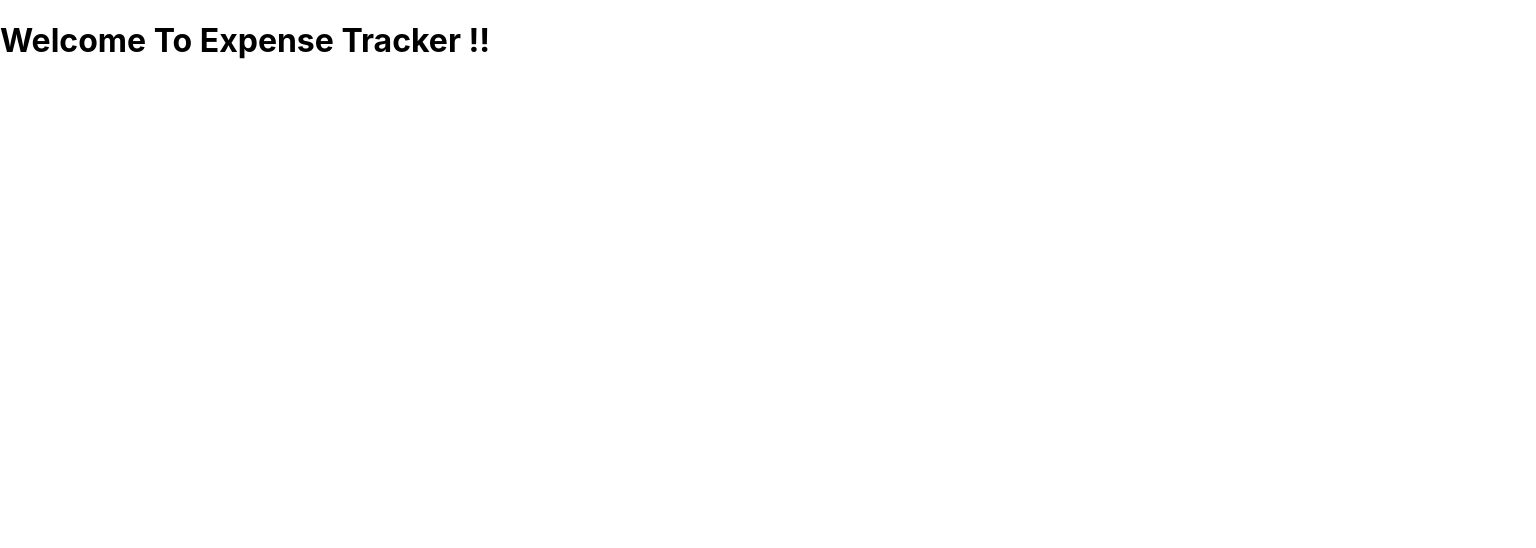
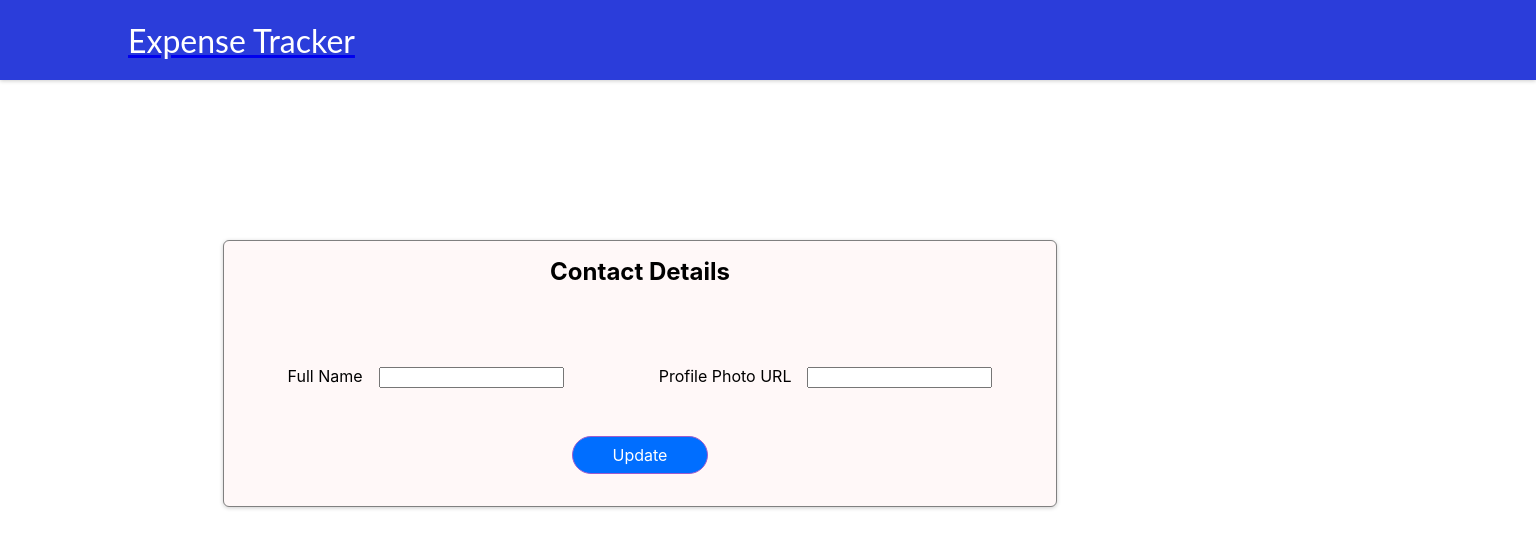
Before and after one commit to NivedHari/expense-tracker-react, a React (Create React App) app: page /profile in a window 1280 px wide. Before the commit this address led to /. Shown: the top 548 px of the page, 1536 px wide, since content can reach past the window. Built offline with nearby package versions, Linux system fonts and the light colour scheme.

Commit message:
Complete your profile

```diff
--- a/src/App.js
+++ b/src/App.js
@@ -3,13 +3,16 @@ import { Switch, Route } from "react-router-dom";
 import "./App.css";
 import AuthPage from "./Components/pages/AuthPage";
 import AuthContext from "./Components/store/auth-context";
-import StartingPage from "../src/Components/pages/StartingPage";
+import StartingPage from "./Components/pages/startingPage";
 import { Redirect } from "react-router-dom/cjs/react-router-dom.min";
+import Layout from "./Components/Layout/Layout";
+import Profile from "./Components/pages/Profile";
 
 function App() {
   const authCtx = useContext(AuthContext);
   return (
     <div>
+    <Layout/>
       <Switch>
         <Route path="/" exact>
           <StartingPage />
@@ -19,6 +22,7 @@ function App() {
             <AuthPage />
           </Route>
         )}
+        <Route path="/profile"><Profile/></Route>
         <Route path="*">
           <Redirect to="/"></Redirect>
         </Route>
--- /dev/null
+++ b/src/Components/Layout/Layout.js
@@ -0,0 +1,14 @@
+import { Fragment } from 'react';
+
+import Navigation from './Navigation';
+
+const Layout = (props) => {
+  return (
+    <Fragment>
+      <Navigation/>
+      <main>{props.children}</main>
+    </Fragment>
+  );
+};
+
+export default Layout;
--- /dev/null
+++ b/src/Components/Layout/Navigation.js
@@ -0,0 +1,13 @@
+import classes from "./Navigation.module.css";
+import {Link} from 'react-router-dom';
+const Navigation = () => {
+  return (
+    <header className={classes.header}>
+      <Link to="/">
+        <div className={classes.logo}>Expense Tracker</div>
+      </Link>
+    </header>
+  );
+};
+
+export default Navigation;
--- /dev/null
+++ b/src/Components/Layout/Navigation.module.css
@@ -0,0 +1,17 @@
+.header {
+    width: 100%;
+    height: 5rem;
+    background-color: #2b3dda;
+    box-shadow: 0 1px 4px rgba(0, 0, 0, 0.2);
+    display: flex;
+    justify-content: space-between;
+    align-items: center;
+    padding: 0 10%;
+  }
+
+  .logo {
+    font-family: 'Lato', sans-serif;
+    font-size: 2rem;
+    color: white;
+    margin: 0;
+  }
--- a/src/Components/pages/AuthPage.js
+++ b/src/Components/pages/AuthPage.js
@@ -1,4 +1,5 @@
 import AuthForm from "./../Auth/AuthForm";
+import classes from './AuthPage.module.css';
 
 
 const AuthPage = () => {
--- /dev/null
+++ b/src/Components/pages/Profile.js
@@ -0,0 +1,74 @@
+import { useRef, useContext } from "react";
+import classes from "./Profile.module.css";
+import AuthContext from "../store/auth-context";
+
+const Profile = () => {
+  const authCtx = useContext(AuthContext);
+  const token = authCtx.token;
+  const nameRef = useRef();
+  const urlRef = useRef();
+  const submitHandler = (event) => {
+    event.preventDefault();
+
+    const enteredName = nameRef.current.value;
+    const enteredUrl = urlRef.current.value;
+
+    let url;
+    url =
+      "https://identitytoolkit.googleapis.com/v1/accounts:update?key=AIzaSyCGsfKHWAjmDu8yEHWUSWa8NmvoH1Vnv0s";
+    fetch(url, {
+      method: "POST",
+      body: JSON.stringify({
+        idToken: token,
+        displayName: enteredName,
+        photoUrl: enteredUrl,
+        returnSecureToken: true,
+      }),
+      headers: {
+        "Content-Type": "application/json",
+      },
+    }).then((res) => {
+      if (res.ok) {
+        console.log("Update SuccesFull");
+        return res.json();
+      } else {
+        {
+          return res.json()
+            .then((data) => {
+              let errorMessage = "Update Failed!";
+              if (data && data.error && data.error.message) {
+                errorMessage = data.error.message;
+              }
+              throw new Error(errorMessage);
+            })
+
+            .catch((err) => {
+              alert(err.message);
+            });
+        }
+      }
+    });
+  };
+  return (
+    <section className={classes.profile}>
+      <h2>Contact Details</h2>
+      <form onSubmit={submitHandler}>
+        <div className={classes.field}>
+          <div className={classes.control}>
+            <label htmlFor="name">Full Name</label>
+            <input type="text" id="name" ref={nameRef}></input>
+          </div>
+          <div className={classes.control}>
+            <label htmlFor="photo">Profile Photo URL</label>
+            <input type="text" id="photo" ref={urlRef}></input>
+          </div>
+        </div>
+        <div className={classes.actions}>
+          <button>Update</button>
+        </div>
+      </form>
+    </section>
+  );
+};
+
+export default Profile;
--- /dev/null
+++ b/src/Components/pages/Profile.module.css
@@ -0,0 +1,50 @@
+.profile {
+    margin: 10rem auto;
+    width: 100%;
+    max-width: 50rem;
+    border-radius: 6px;
+    background-color: #fff8f8;
+    box-shadow: 0 1px 4px rgba(0, 0, 0, 0.2);
+    border: 1px solid grey;
+    padding: 1rem;
+    text-align: center;
+  }
+
+  .control {
+    margin-bottom: 0.5rem;
+  }
+
+  .profile h2{
+
+    margin-top: 0;
+    margin-bottom: 5rem;
+  }
+
+  .control label {
+    color: black;
+    margin-bottom: 0.5rem;
+    margin-right: 1rem;
+  }
+
+  .field{
+    display: flex;
+    justify-content: space-around;
+  }
+
+  .actions {
+    margin-top: 1.5rem;
+    display: flex;
+    flex-direction: column;
+    align-items: center;
+  }
+
+  .actions button {
+    cursor: pointer;
+    font: inherit;
+    color: white;
+    background-color: #006eff;
+    border: 1px solid #9f5ccc;
+    border-radius: 20px;
+    padding: 0.5rem 2.5rem;
+    margin: 1rem;
+  }
--- a/src/Components/pages/StartingPage.js
+++ b/src/Components/pages/StartingPage.js
@@ -1,9 +1,16 @@
+import classes from "./StartingPage.module.css";
+import { Link } from "react-router-dom/cjs/react-router-dom.min";
+
 const StartingPage = () => {
-    return (
-        <>
-            <h1>Welcome To Expense Tracker !!</h1>
-        </>
-    )
-}
+  return (
+    <div className={classes.page}>
+      <h1>Welcome To Expense Tracker !!</h1>
+      <div className={classes.profile}>
+        <h2>Your Profile is Incomplete</h2>
+        <Link to="/profile"><h3>Complete now</h3></Link>
+      </div>
+    </div>
+  );
+};
 
 export default StartingPage;
--- /dev/null
+++ b/src/Components/pages/StartingPage.module.css
@@ -0,0 +1,21 @@
+.page {
+    display: flex;
+    flex-direction: row;
+    justify-content: space-between;
+    align-items: center;
+  }
+
+  body {
+    margin: 0;
+    overflow-x: hidden;
+  }
+
+  .profile {
+    display: flex;
+    flex-direction: row;
+    justify-content: space-between;
+    align-items: center;
+    background-color: antiquewhite;
+    border-radius: 20px;
+    padding: 1rem;
+  }
```
